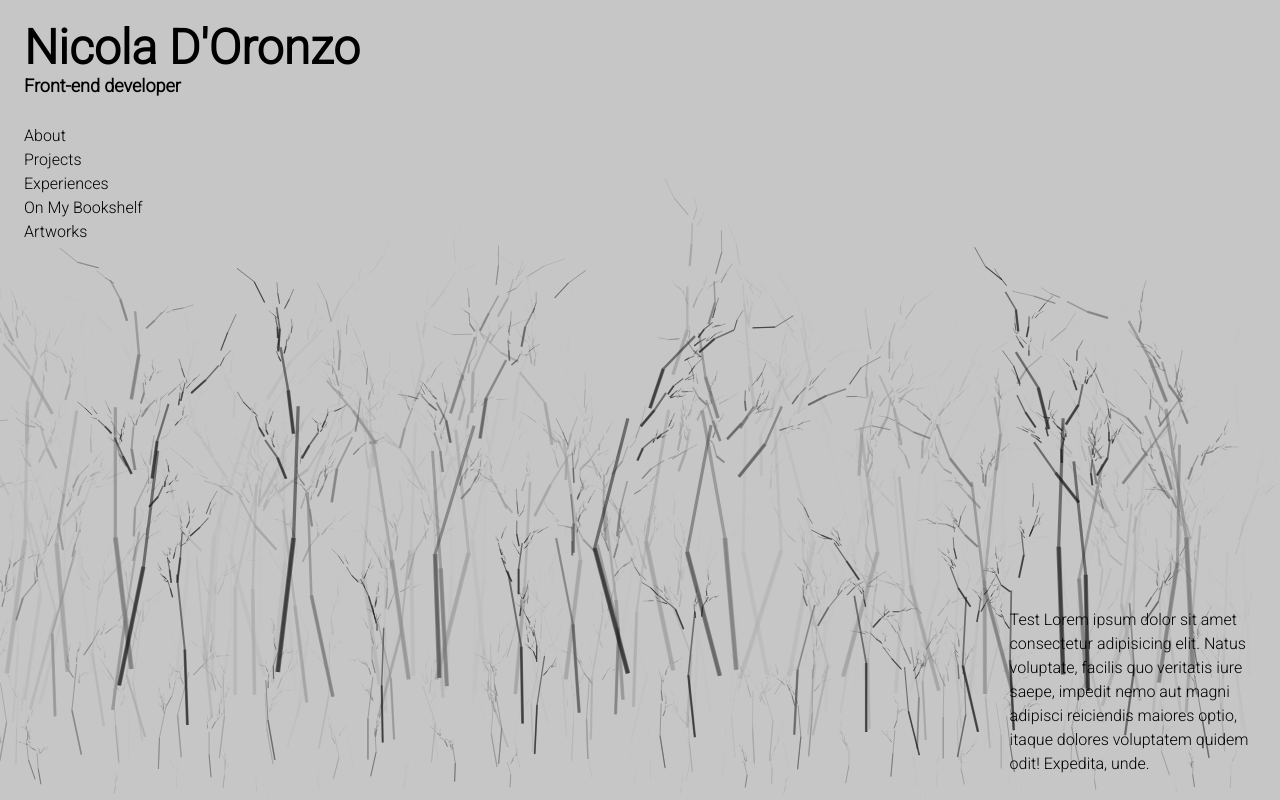
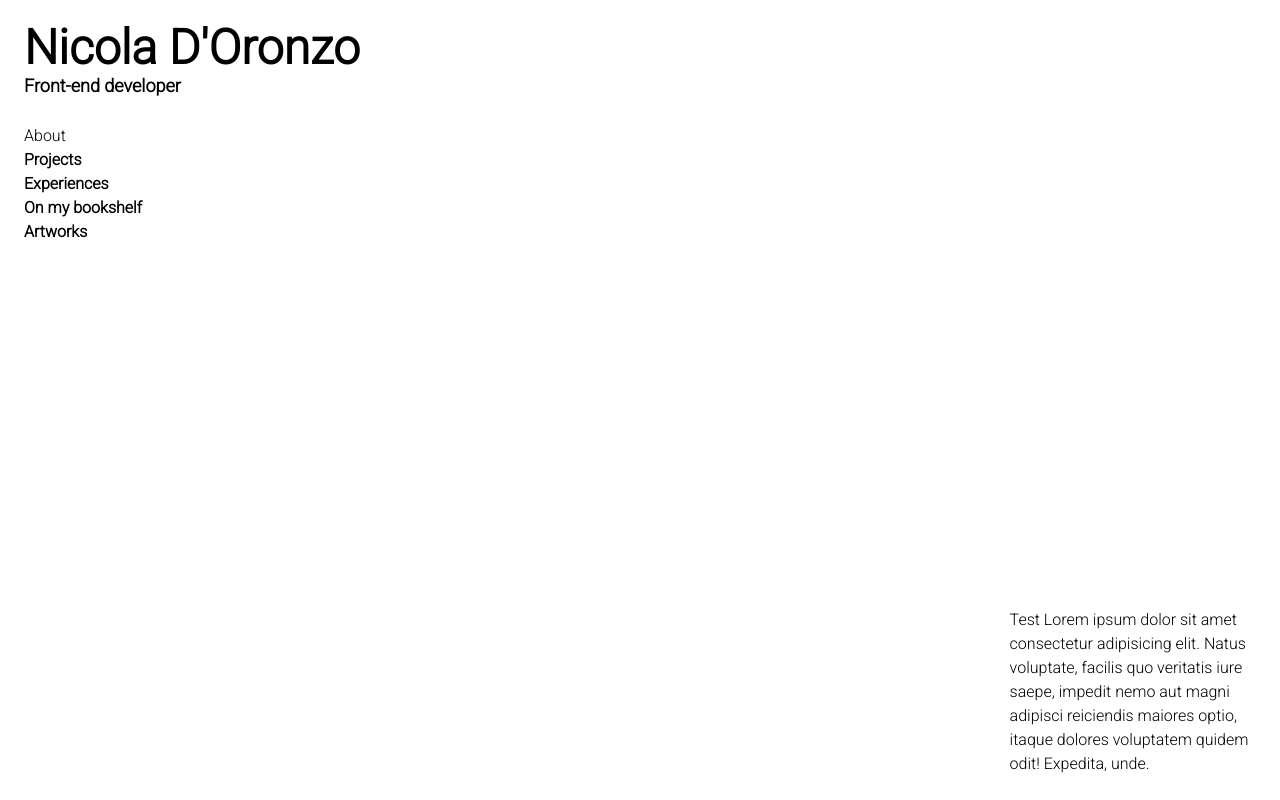
Before and after one commit to DylanBob211/my-portfolio, a Next.js app: page / in a window 1280 px wide. Built offline with nearby package versions, Linux system fonts and the light colour scheme.

Commit message:
set minimal navigation configurations

```diff
--- /dev/null
+++ b/app/artworks/page.tsx
@@ -0,0 +1,3 @@
+export default function Artworks() {
+    return <p>Lorem ipsum dolor sit amet consectetur, adipisicing elit. Repudiandae non omnis delectus eveniet aliquid maxime voluptatum! Fugiat explicabo quas quia! Quam numquam maiores aperiam consequuntur assumenda autem temporibus quae aut.</p>
+}
--- /dev/null
+++ b/app/bookshelf/page.tsx
@@ -0,0 +1,3 @@
+export default function Bookshelf() {
+    return <p>Lorem ipsum dolor sit amet consectetur, adipisicing elit. Repudiandae non omnis delectus eveniet aliquid maxime voluptatum! Fugiat explicabo quas quia! Quam numquam maiores aperiam consequuntur assumenda autem temporibus quae aut.</p>
+}
--- /dev/null
+++ b/app/experiences/page.tsx
@@ -0,0 +1,3 @@
+export default function Experiences() {
+    return <p>Lorem ipsum dolor sit amet consectetur, adipisicing elit. Repudiandae non omnis delectus eveniet aliquid maxime voluptatum! Fugiat explicabo quas quia! Quam numquam maiores aperiam consequuntur assumenda autem temporibus quae aut.</p>
+}
--- a/app/layout.tsx
+++ b/app/layout.tsx
@@ -2,6 +2,7 @@ import type { Metadata } from "next";
 import { Roboto } from "next/font/google";
 import "./globals.css";
 import Background from "./ui/background/Background";
+import Link from "./ui/link/Link";
 
 const inter = Roboto({ subsets: ['latin'], weight: '300', style: 'normal' });
 
@@ -18,7 +19,7 @@ export default function RootLayout({
   return (
     <html lang="en">
       <body className={inter.className}>
-        <Background />
+        {/* <Background /> */}
         <div className="bg-transparent p-6 min-h-screen flex flex-col justify-end items-end">
           <header className="fixed top-0 left-0 p-6">
             <h1 className="text-3xl lg:text-5xl font-bold">Nicola D&apos;Oronzo</h1>
@@ -26,11 +27,11 @@ export default function RootLayout({
 
             <nav>
               <ul>
-                <li>About</li>
-                <li>Projects</li>
-                <li>Experiences</li>
-                <li>On My Bookshelf</li>
-                <li>Artworks</li>
+                <li><Link path="/">About</Link></li>
+                <li><Link path="/projects">Projects</Link></li>
+                <li><Link path="/experiences">Experiences</Link></li>
+                <li><Link path="/bookshelf">On my bookshelf</Link></li>
+                <li><Link path="/artworks">Artworks</Link></li>
               </ul>
             </nav>
           </header>
--- /dev/null
+++ b/app/projects/page.tsx
@@ -0,0 +1,3 @@
+export default function Projects() {
+    return <p>Lorem ipsum dolor sit amet consectetur, adipisicing elit. Repudiandae non omnis delectus eveniet aliquid maxime voluptatum! Fugiat explicabo quas quia! Quam numquam maiores aperiam consequuntur assumenda autem temporibus quae aut.</p>
+}
--- /dev/null
+++ b/app/ui/link/Link.tsx
@@ -0,0 +1,18 @@
+'use client'
+import { usePathname } from "next/navigation";
+import NextLink from "next/link";
+import { PropsWithChildren } from "react";
+
+export default function Link({ path, children }: PropsWithChildren<{ path: string}>) {
+    const currentPath = usePathname();
+
+    return (
+        <>
+        <NextLink href={path}>
+            <span className={currentPath === path ? 'font-normal' : 'font-bold'}>
+                {children}
+            </span>
+            </NextLink>
+        </>
+    )
+}
```
